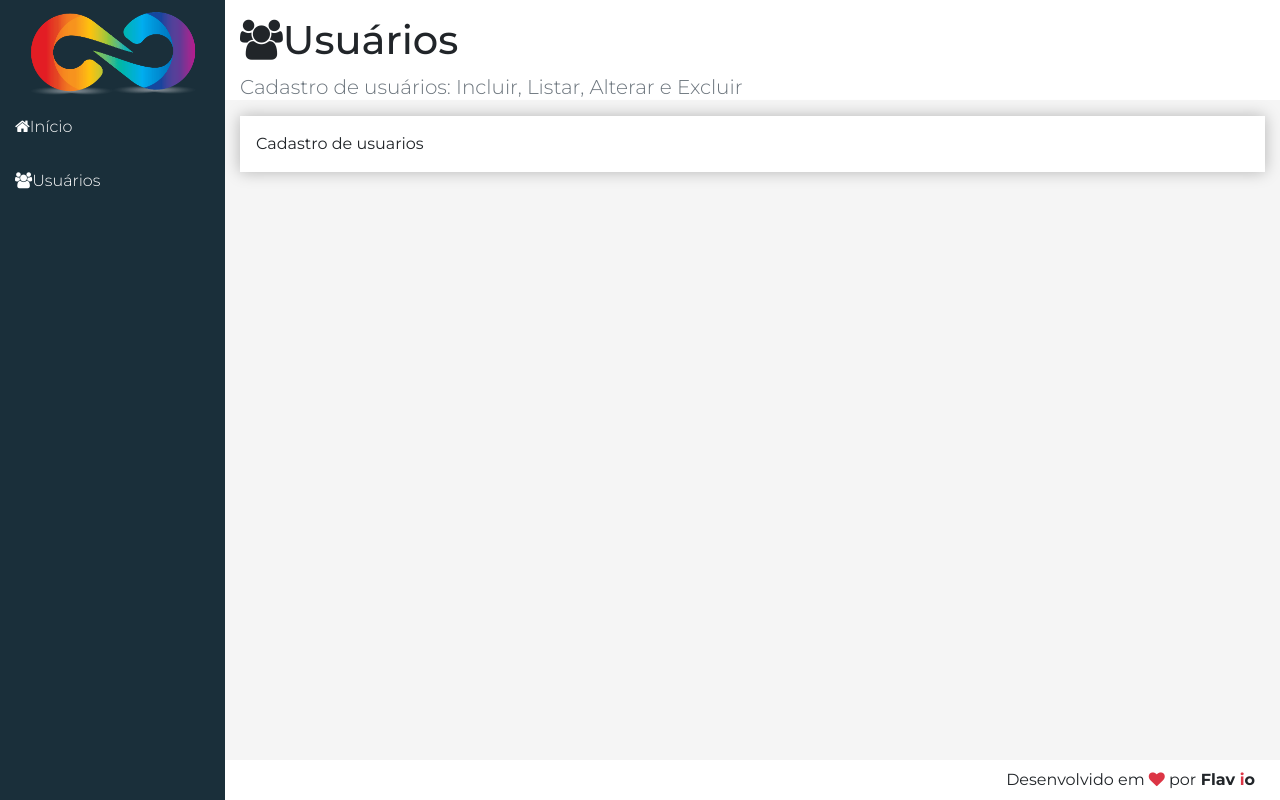
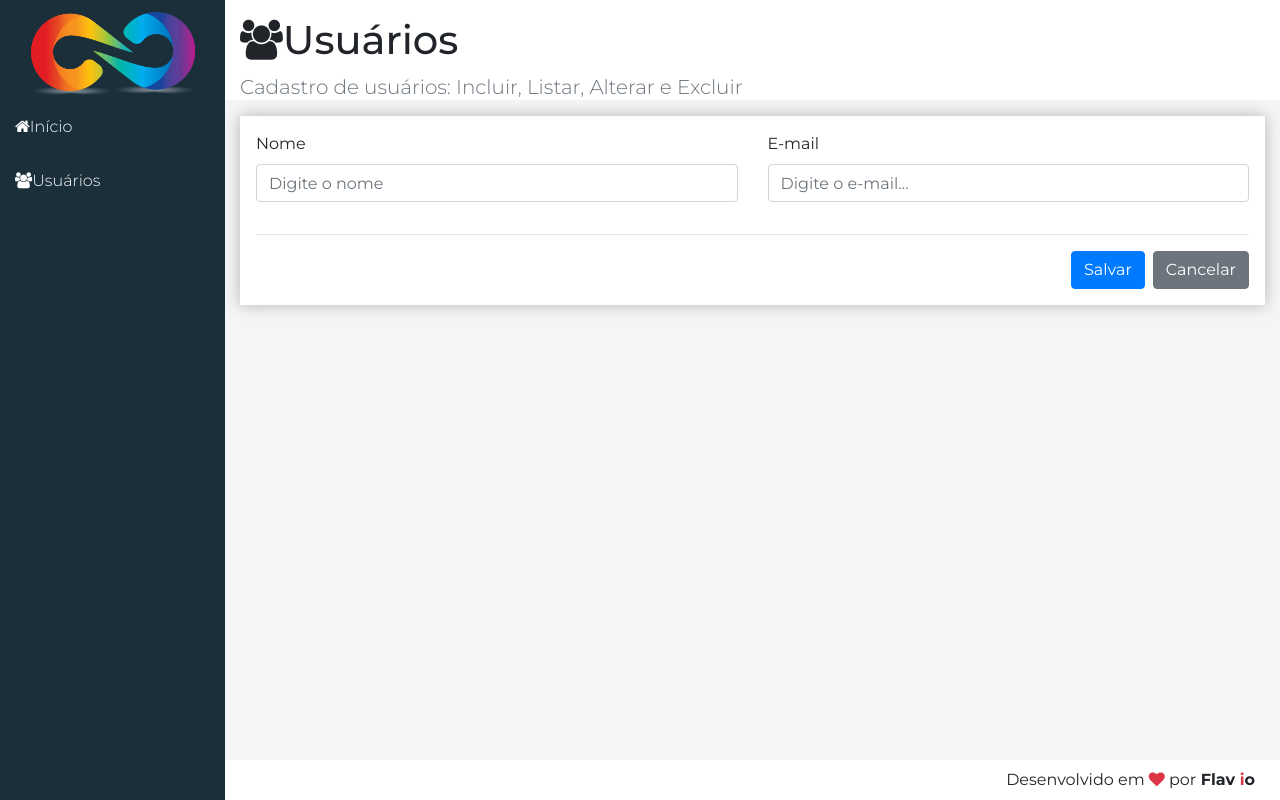
Before and after one commit to Flavio-Santos/people-register, a React (Create React App) app: page /#/Users in a window 1280 px wide. Built offline with nearby package versions, Linux system fonts and the light colour scheme.

Commit message:
add post method, contructor form and update states

```diff
--- a/src/components/user/UserCrud.jsx
+++ b/src/components/user/UserCrud.jsx
@@ -1,4 +1,5 @@
 import React, { Component } from 'react';
+import axios from 'axios';
 import Main from '../template/Main/Main'
 
 const headerProps = {
@@ -7,11 +8,99 @@
         subTitle: 'Cadastro de usuários: Incluir, Listar, Alterar e Excluir'
 }
 
+const baseUrl = 'http://localhost:3001/users';
+const initialState = {
+    user: {
+        name: '',
+        email: ''
+    },
+    list: []
+}
+
 export default class UserCrud extends Component {
+
+    state = { ...initialState, list: [] };
+
+    clear() {
+       this.setState({user: initialState.user})
+    }
+
+    save() {
+        const user = this.state.user;
+        const method = user.id ? 'put' : 'post';
+        const url = user.id ? `${baseUrl}/${user.id}` : baseUrl;
+        axios[method](url, user)
+            .then(resp => {
+                debugger
+                const list = this.getUpdateList(resp.data);
+                this.setState({user: initialState.user, list});
+            })
+    }
+
+    getUpdateList(user) {
+        const list = this.state.list.filter(us => us.id !== user.id);
+        list.unshift(user);
+        return list
+    }
+
+    updateField(event) {
+        const user = { ...this.state.user};
+        user[event.target.name] = event.target.value;
+        this.setState({user})
+    }
+
+    renderForm() {
+        return(
+            <div className="form">
+                <div className="row">
+                    <div className="col-12 col-md-6">
+                        <div className="form-group">
+                            <label>Nome</label>
+                            <input type="text" className="form-control"
+                            name="name"
+                            value={this.state.user.name}
+                            onChange={e=> this.updateField(e)}
+                            placeholder="Digite o nome"
+                            />
+                        </div>
+                    </div>
+                    <div className="col-12 col-md-6">
+                        <div className="form-group">
+                            <label>E-mail</label>
+                            <input type="text" className="form-control"
+                            name="email"
+                            value={this.state.user.email}
+                            onChange={e=> this.updateField(e)}
+                            placeholder="Digite o e-mail..."
+                            />
+                        </div>
+                    </div>
+                </div>
+                <hr/>
+                <div className="row">
+                    <div className="col-12 d-flex justify-content-end">
+                        <button className="btn btn-primary"
+                        onClick={e=> this.save(e)}>
+                            Salvar
+                        </button>
+                        <button className="btn btn-secondary ml-2"
+                        onClick={e=> this.clear(e)}>
+                            Cancelar
+                        </button>
+                    </div>
+                </div>
+            </div>
+        )
+    }
+
+    renderRow() {
+
+    }
+
     render() {
         return (
             <Main {...headerProps}>
-                Cadastro de usuarios
+                {this.renderForm()}
             </Main>
         )
     }
```
